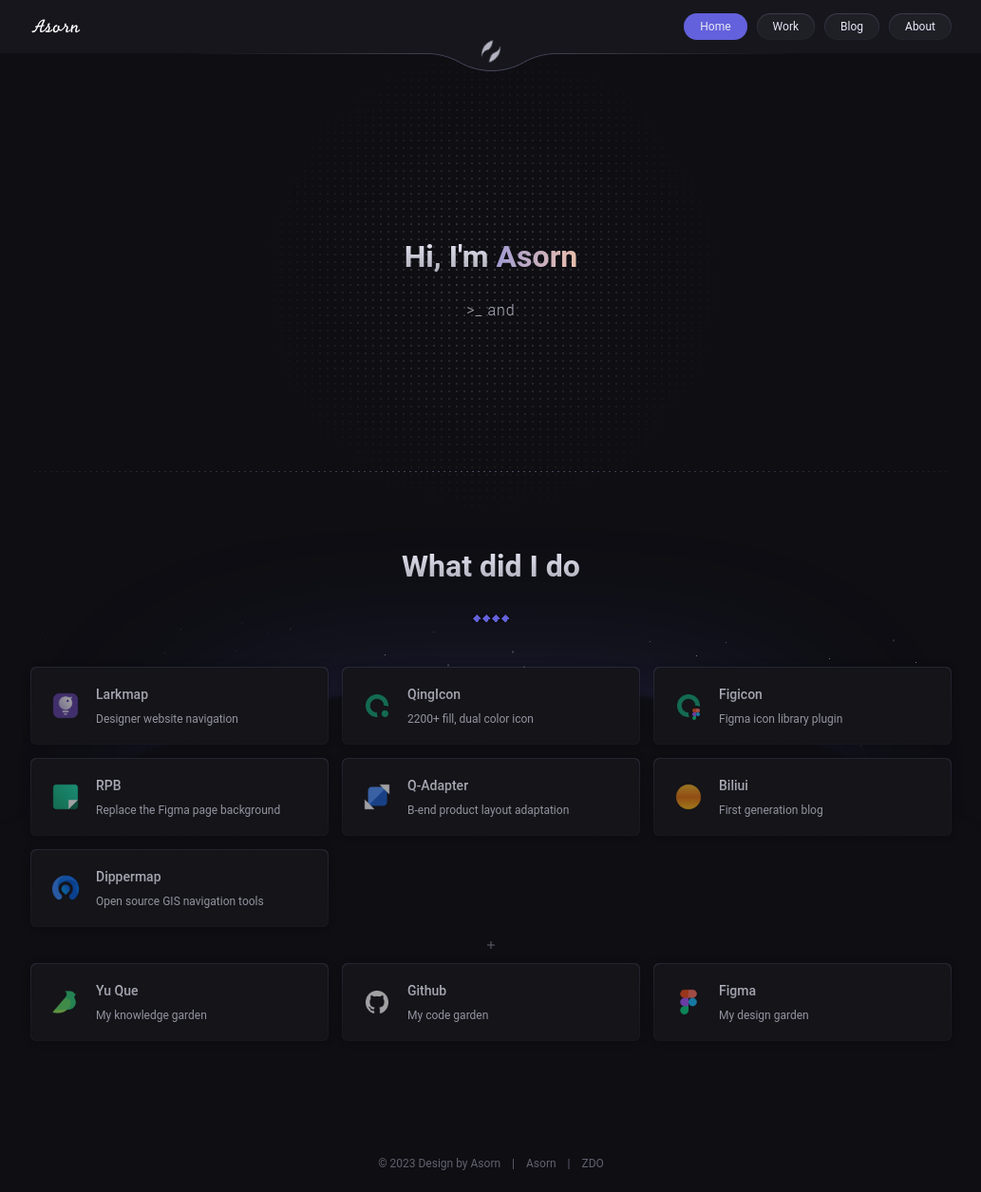
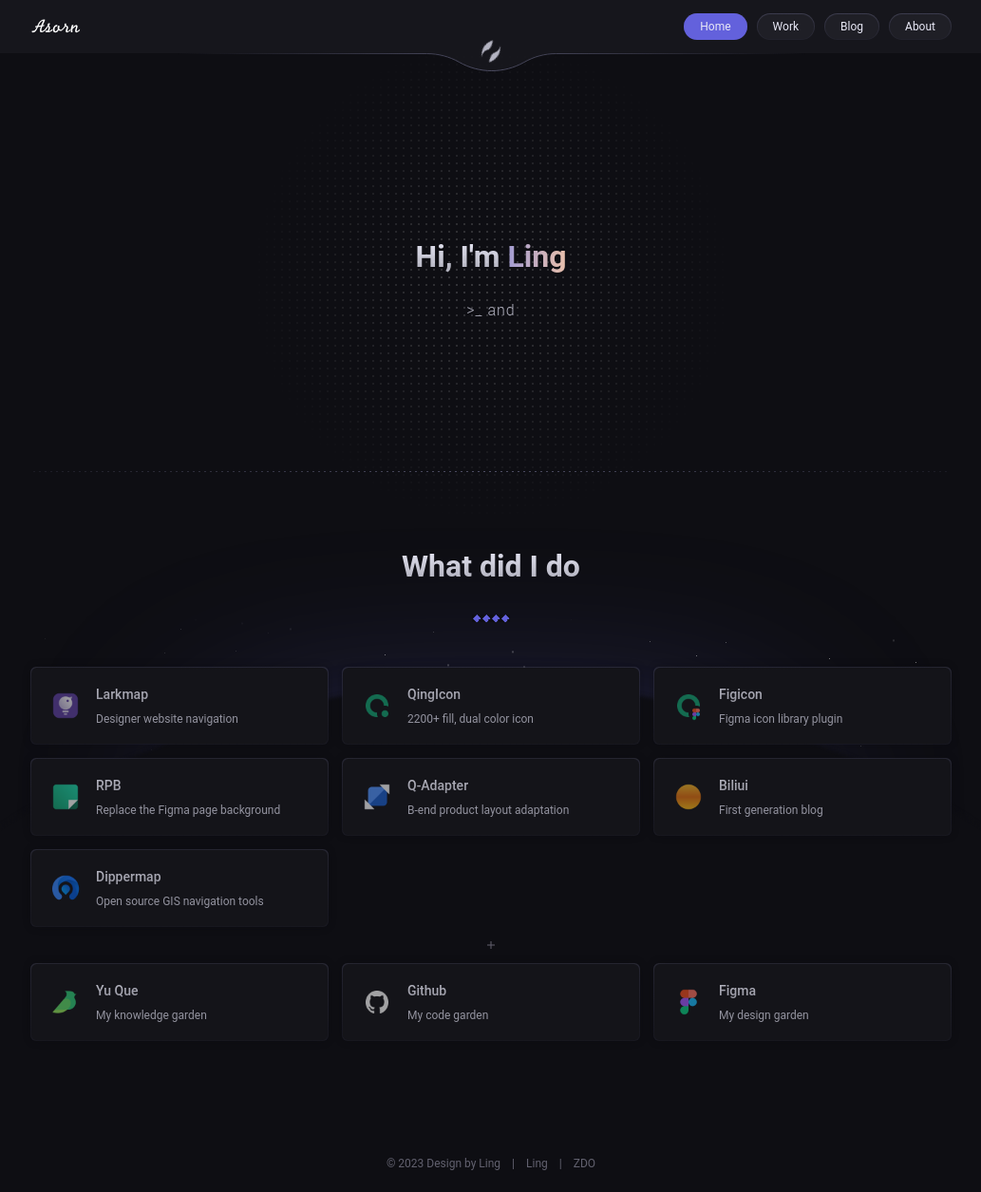
Before and after one commit to LL-DIPX/LL-DIPX.github.io, a plain HTML site: page index.html in a window 1280 px wide. Shown: the whole page at 95% size, without its empty margins (123-1156 px from the left). Drawn offline with nearby package versions, Linux system fonts and the light colour scheme.

Commit message:
Add files via upload

```diff
--- a/index.html
+++ b/index.html
@@ -3,7 +3,7 @@
 <head>
     <meta charset="UTF-8">
     <meta name="viewport" content="width=device-width, initial-scale=1.0">
-    <title>Asorn - Product Designer</title>
+    <title>Ling - Product Designer</title>
     <link rel="stylesheet" href="./css/style.min.css">
     <link rel="shortcut icon" href="./assets/public/favicon.svg"/>
     <script src="https://unpkg.com/typed.js@2.0.16/dist/typed.umd.js"></script>
@@ -37,7 +37,7 @@
         <div class="hello">
             <div class="title">
                 <div class="title-hi">Hi, I'm</div>
-                <a class="title-name" href="https://asorn.cn">Asorn</a>
+                <a class="title-name" href="https://asorn.cn">Ling</a>
             </div>
             <div class="hello-desc" id="typed"></div>
         </div>
@@ -199,10 +199,10 @@
     </div>
     <div class="footer">
         <div class="copyright">
-            <div>© 2023 Design by <a href="https://asorn.cn/" target="_blank">Asorn</a></div>
+            <div>© 2023 Design by <a href="https://asorn.cn/" target="_blank">Ling</a></div>
             <span>|</span>
             <div class="fillings">
-                <a href="https://asorn.cn/" target="_blank">Asorn</a>
+                <a href="https://asorn.cn/" target="_blank">Ling</a>
             </div>
             <span>|</span>
             <div class="friends">
```
